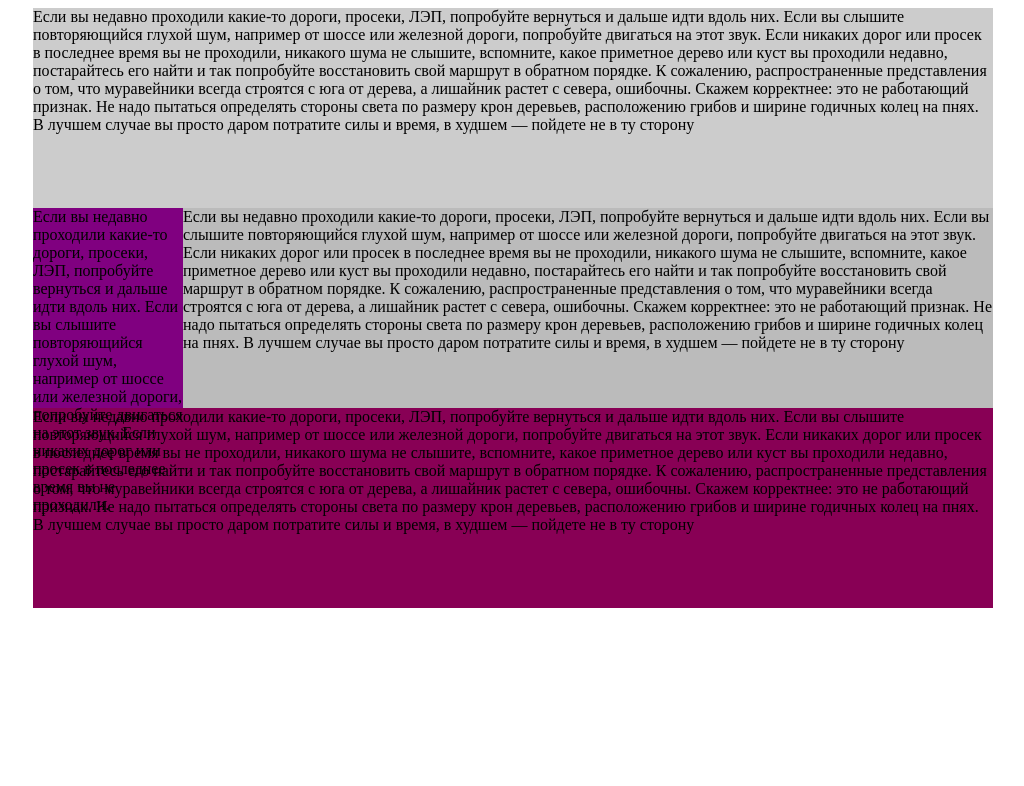
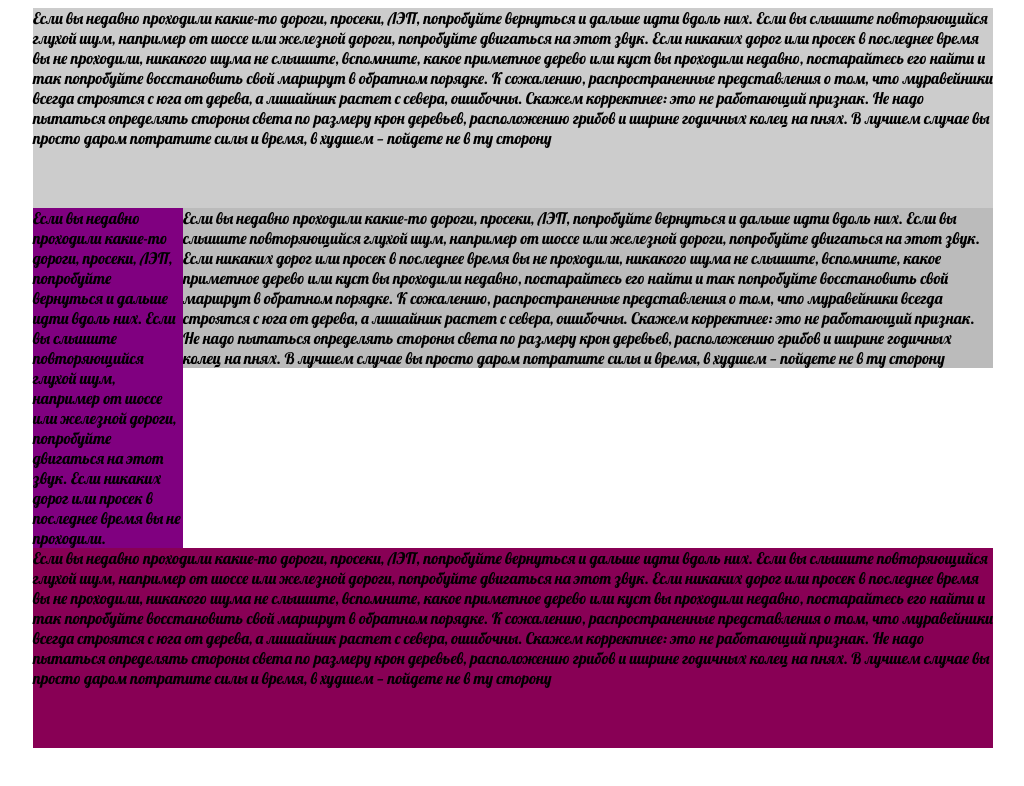
Before and after one commit to mashamazanik/masha-test, a plain HTML site: page index.html in a window 1280 px wide. Shown: the whole page, without its empty margins (127-1151 px from the left). Drawn offline with Linux system fonts and the light colour scheme.

Commit message:
corrected css

```diff
--- a/index.html
+++ b/index.html
@@ -3,10 +3,11 @@
 <head>
     <meta http-equiv="Content-Type" content="text/html; charset=utf-8" />
     <title>Путешествуй сам!</title>
+    <link href="https://fonts.googleapis.com/css?family=Lobster" rel="stylesheet">
     <link rel="stylesheet" type="text/css" href="style.css" />
 </head>
 <body>
-<div style="width: 960px; margin: 0 auto;">
+<div class="page">
     <div class="header">Если вы недавно проходили какие-то дороги, просеки, ЛЭП, попробуйте вернуться и дальше идти вдоль них. Если вы слышите повторяющийся глухой шум, например от шоссе или железной дороги, попробуйте двигаться на этот звук. Если никаких дорог или просек в последнее время вы не проходили, никакого шума не слышите, вспомните, какое приметное дерево или куст вы проходили недавно, постарайтесь его найти и так попробуйте восстановить свой маршрут в обратном порядке.
         К сожалению, распространенные представления о том, что муравейники всегда строятся с юга от дерева, а лишайник растет с севера, ошибочны. Скажем корректнее: это не работающий признак. Не надо пытаться определять стороны света по размеру крон деревьев, расположению грибов и ширине годичных колец на пнях. В лучшем случае вы просто даром потратите силы и время, в худшем — пойдете не в ту сторону</div>
     <div>
--- a/style.css
+++ b/style.css
@@ -1,16 +1,10 @@
-
-
-.body {
-
-    font-family: Serif;
-    font-size: small;
-    font-size: 10px;
-
-
+.page {
+    width: 960px;
+    margin: 0 auto;
+    font: 12pt 'Lobster', cursive;
 }
 
 .header {
-
     height: 200px;
     background: #ccc;
 
@@ -19,17 +13,13 @@
 .content {
 
     width: 810px;
-    height: 200px;
     float: right;
     background: #bbbbbb;
 
 }
 
-
 .sidebar {
-
     width: 150px;
-    height: 200px;
     float: left;
     background: #800080;
 }
```
